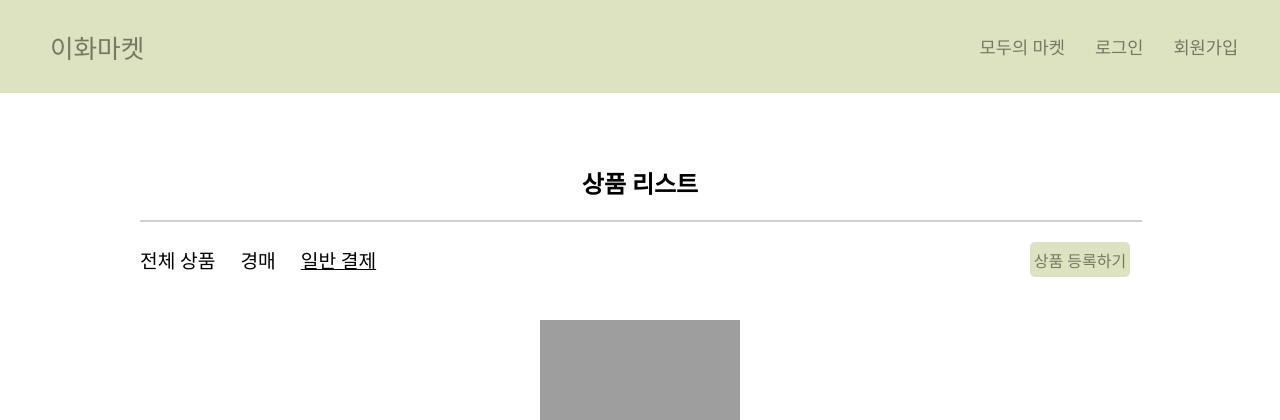
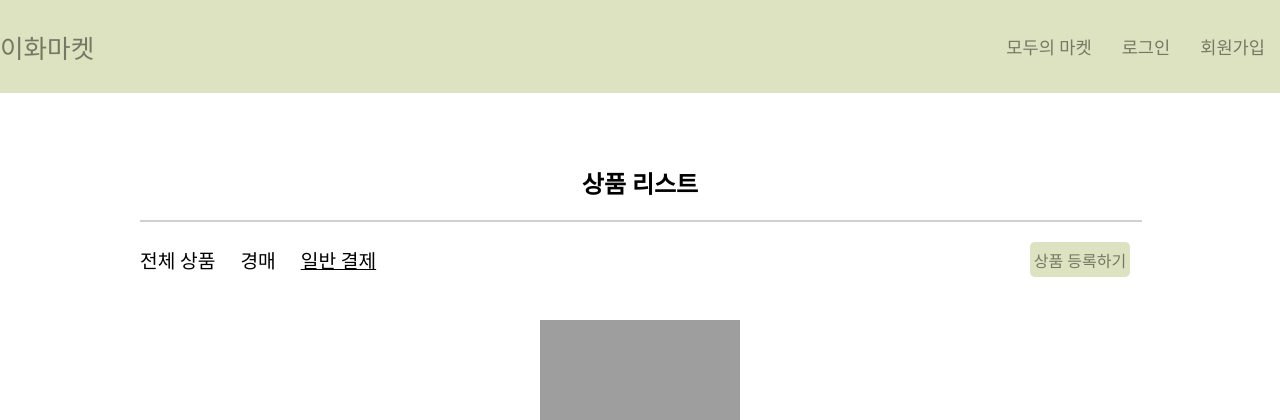
Before and after one commit to dongseon0/ewhaMarket, a Flask app: page /list in a window 1280 px wide. Shown: the top 420 px of the page. Run offline with Flask 3, Linux system fonts and the light colour scheme; some web fonts are replaced; grey boxes are pictures that could not be loaded.

Commit message:
네비바 탈모 수정

```diff
--- a/static/style.css
+++ b/static/style.css
@@ -16,7 +16,7 @@
 .navbar {
   position: fixed;
   top: 0;
-  width: 94%;
+  width: 100%;
   z-index: 100;
   background-color: rgb(221, 227, 192);
   /* 네비게이션 바 배경색 설정 */
@@ -24,7 +24,7 @@
   /* 요소를 가로로 정렬 */
   justify-content: space-between;
   /* 좌우에 요소를 분배 */
-  padding: 18px 50px;
+  padding: 18px 0px;
 }
 
 .empty {
```
